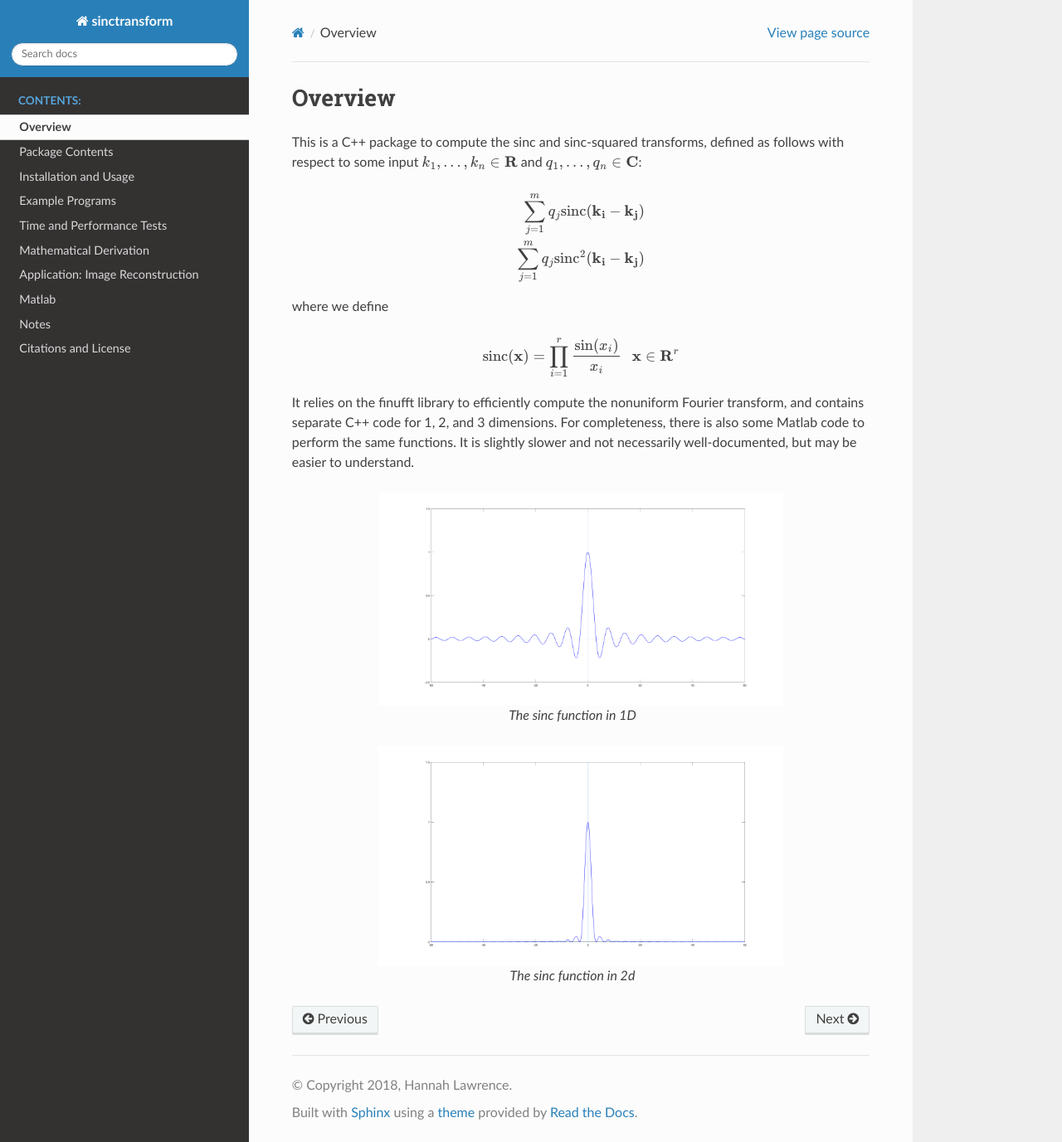
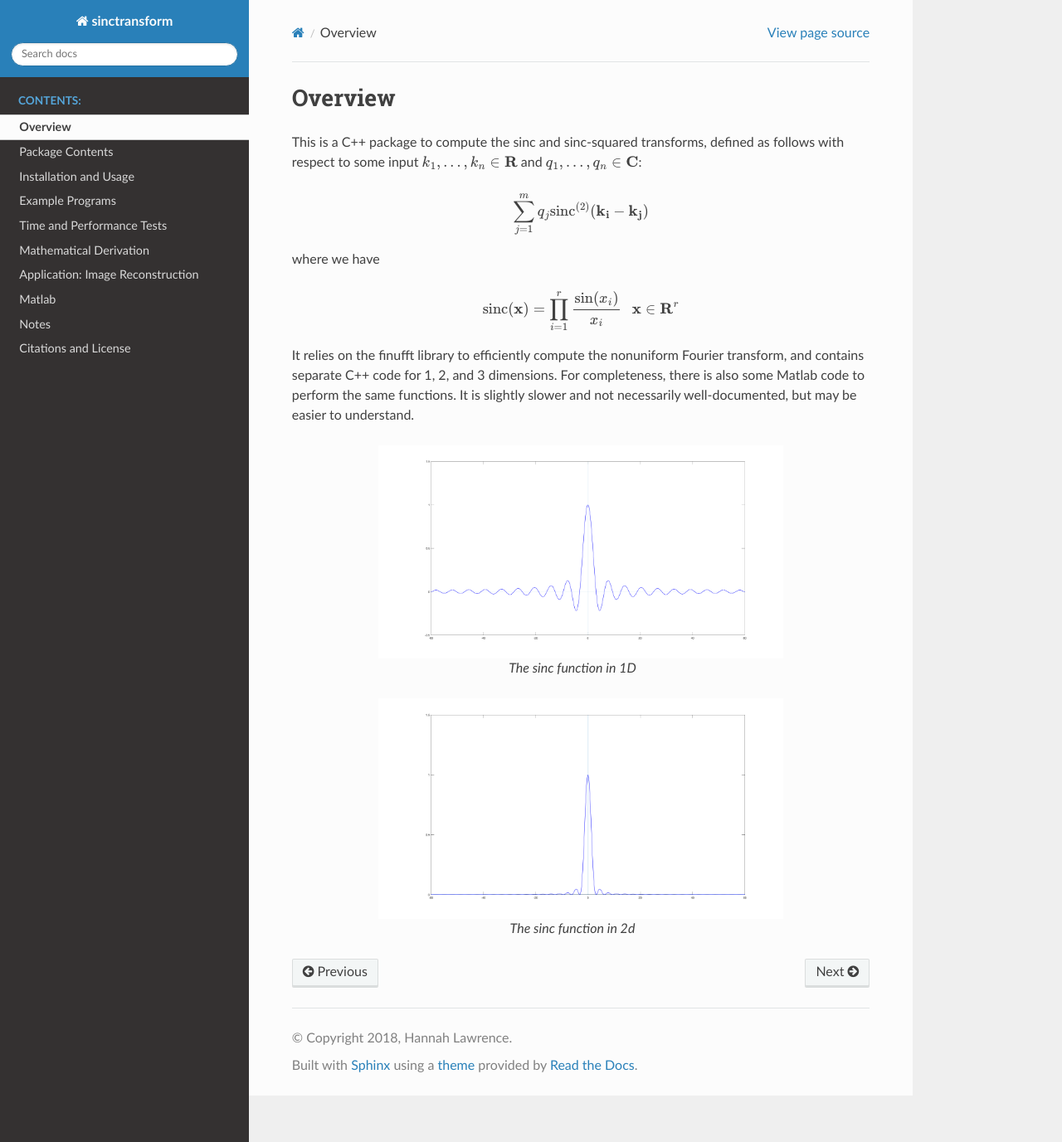
Before and after one commit to hannahlawrence/sinctransform, a Sphinx documentation site: the page built from docs/Overview.rst, in a window 1280 px wide and 1377 px high. Shown: the whole window at 83% size. Built offline with Sphinx 7.4.7 and the Read the Docs theme 2.0.0, drawn with Linux system fonts in a browser that asks for light colours.

Commit message:
small change

```diff
--- a/docs/Overview.rst
+++ b/docs/Overview.rst
@@ -5,12 +5,9 @@ This is a C++ package to compute the sinc and sinc-squared transforms, defined a
 
 .. math::
 
-	\sum_{j=1}^m q_j\text{sinc}(\mathbf{k_i}-\mathbf{k_j})
+	\sum_{j=1}^m q_j\text{sinc}^{(2)}(\mathbf{k_i}-\mathbf{k_j})
 
-	\sum_{j=1}^m q_j\text{sinc}^2(\mathbf{k_i}-\mathbf{k_j})
-
-where we define
-
+where we have
 
 .. math::
 
```
